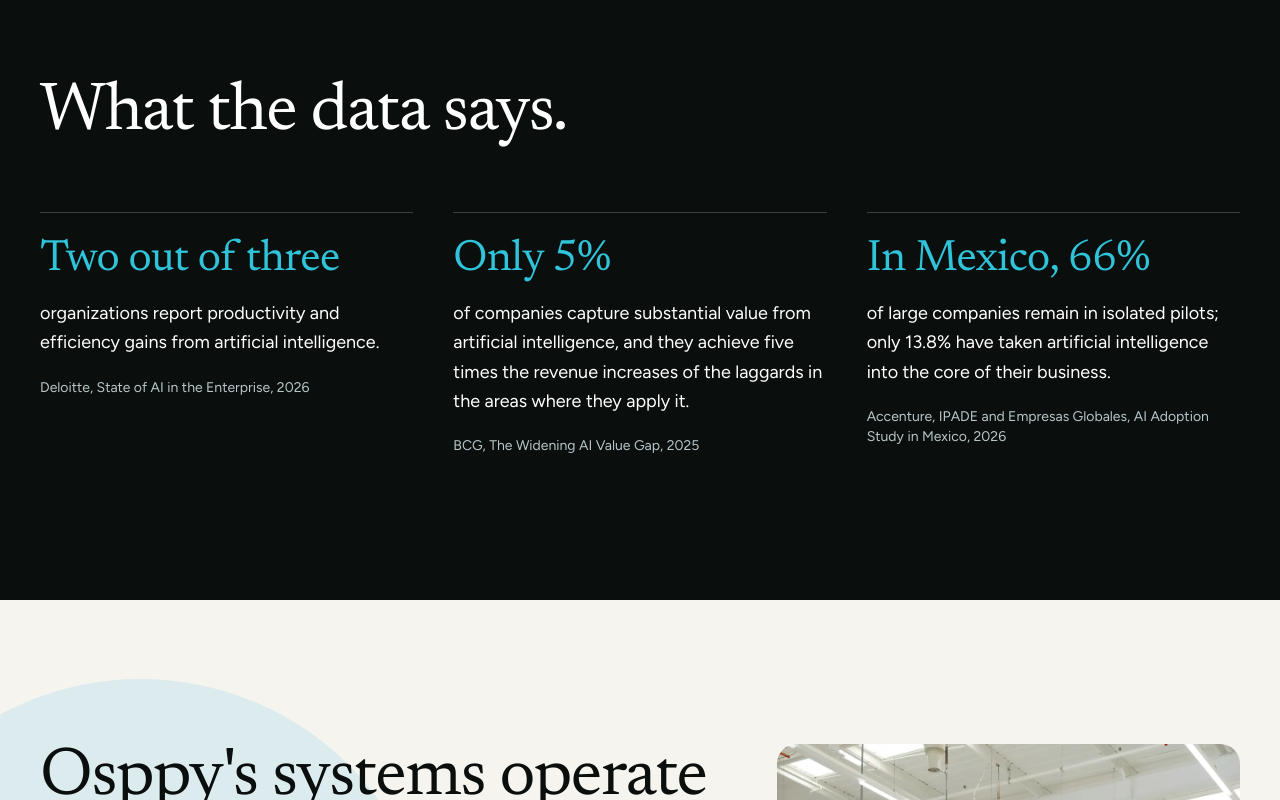
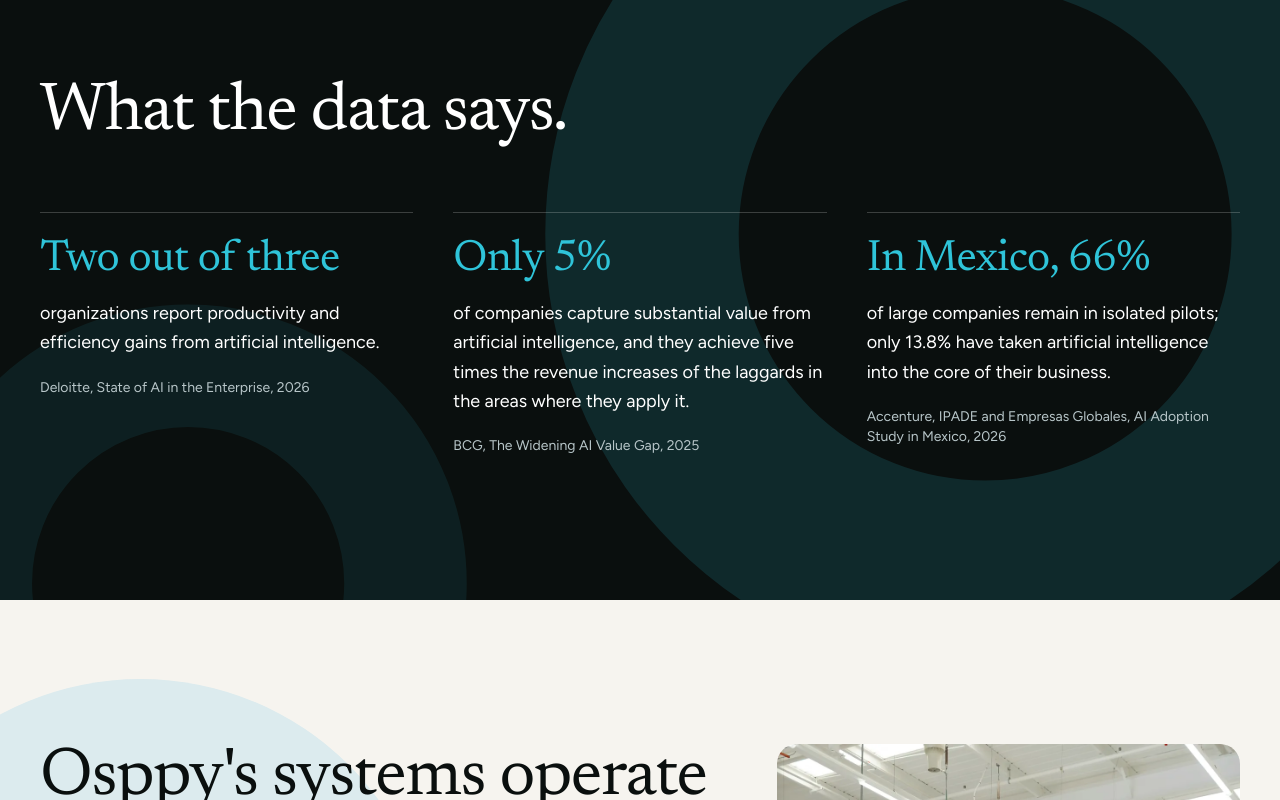
Before and after one commit to rogercsc20/osppy-landing-ai-concierge, a Next.js app: page /en in a window 1280 px wide. Shown: the part 6372-7172 px from the top of the page. Built offline with nearby package versions, Linux system fonts and the light colour scheme.

Commit message:
feat(datos): the logo's O as watermarks on the black band, so 'Lo que dicen los datos' carries the bands' language

```diff
--- a/components/datos.tsx
+++ b/components/datos.tsx
@@ -1,11 +1,16 @@
 import type { Messages } from "@/lib/i18n";
 import { Container } from "./container";
+import { LogoRing } from "./logo";
 
 /** Lo que dicen los datos: the brand black with the numerals in the brand teal, as the logo does (HQA-D149). */
 export function Datos({ m }: { m: Messages }) {
   return (
     <section id="datos" aria-labelledby="datos-title" className="bg-negro text-sobre-negro">
-      <Container className="py-24 md:py-36">
+      {/* Watermarks of the logo's O (operator, 2026-09-08, 16:06): the band's language on black, behind the numerals at an opacity that keeps them above 7:1. */}
+      <div className="relative overflow-hidden">
+        <LogoRing className="pointer-events-none absolute -right-[16%] -top-[30%] h-[150%] w-auto opacity-[0.14]" />
+        <LogoRing className="pointer-events-none absolute -bottom-[45%] -left-[10%] h-[95%] w-auto opacity-[0.09]" />
+        <Container className="relative py-24 md:py-36">
         <h2
           id="datos-title"
           className="font-display text-[clamp(2.5rem,5.5vw,4.25rem)] leading-[1.02] tracking-[-0.02em]"
@@ -26,7 +31,8 @@ export function Datos({ m }: { m: Messages }) {
             </li>
           ))}
         </ul>
-      </Container>
+        </Container>
+      </div>
     </section>
   );
 }
```
